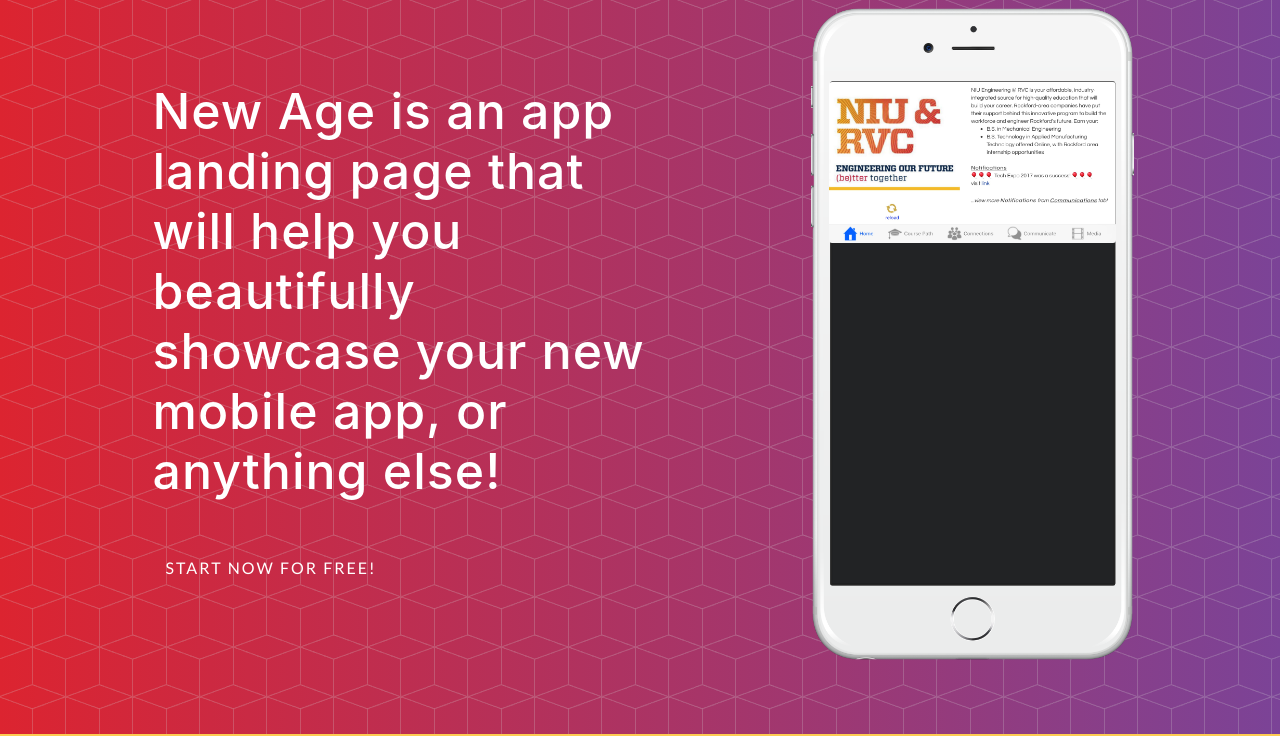
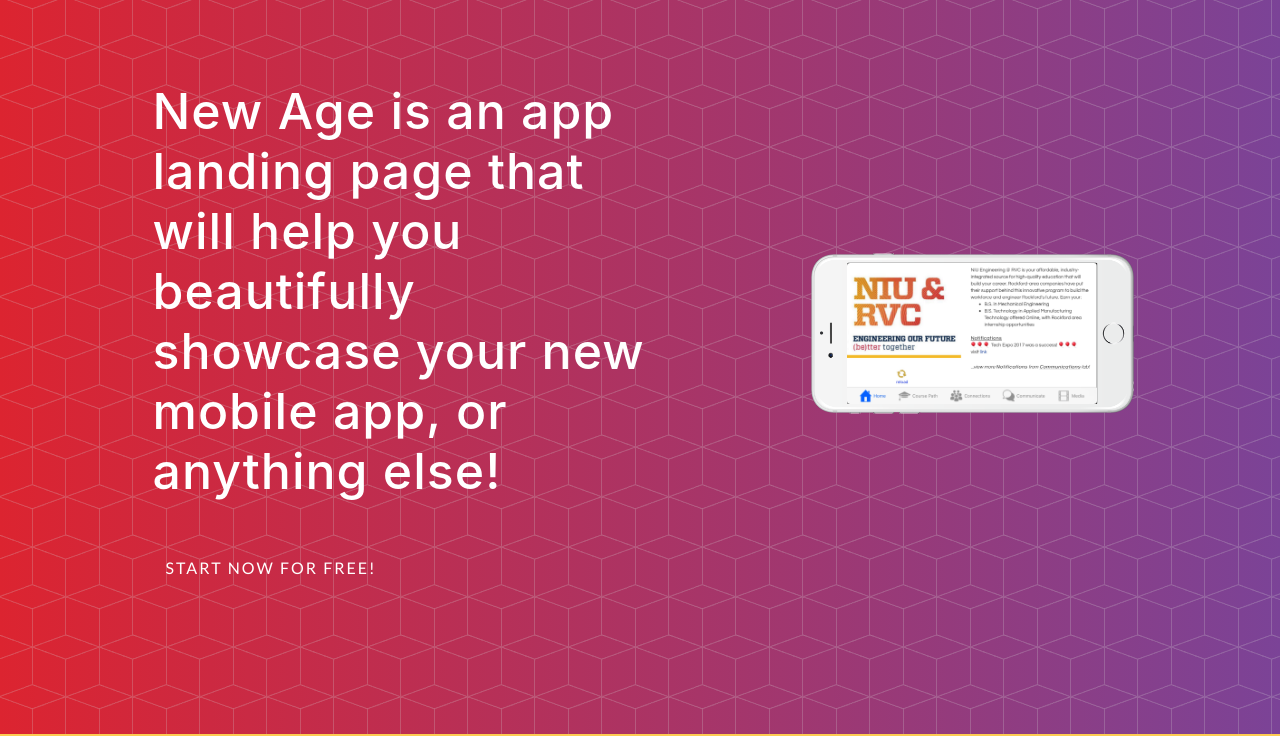
Before and after one commit to niurvc/niurvc.github.io, a website with bundled scripts: page index.html in a window 1280 px wide. Shown: the part 66-802 px from the top of the page. Built offline with nearby package versions, Linux system fonts and the light colour scheme; a web font is replaced by a local one.

Commit message:
Update index.html

```diff
--- a/index.html
+++ b/index.html
@@ -65,7 +65,7 @@
           </div>
           <div class="col-lg-5 my-auto">
             <div class="device-container">
-              <div class="device-mockup iphone6_plus portrait white">
+              <div class="device-mockup iphone6_plus landscape white">
                 <div class="device">
                   <div class="screen">
                     <!-- Demo image for screen mockup, you can put an image here, some HTML, an animation, video, or anything else! -->
```
